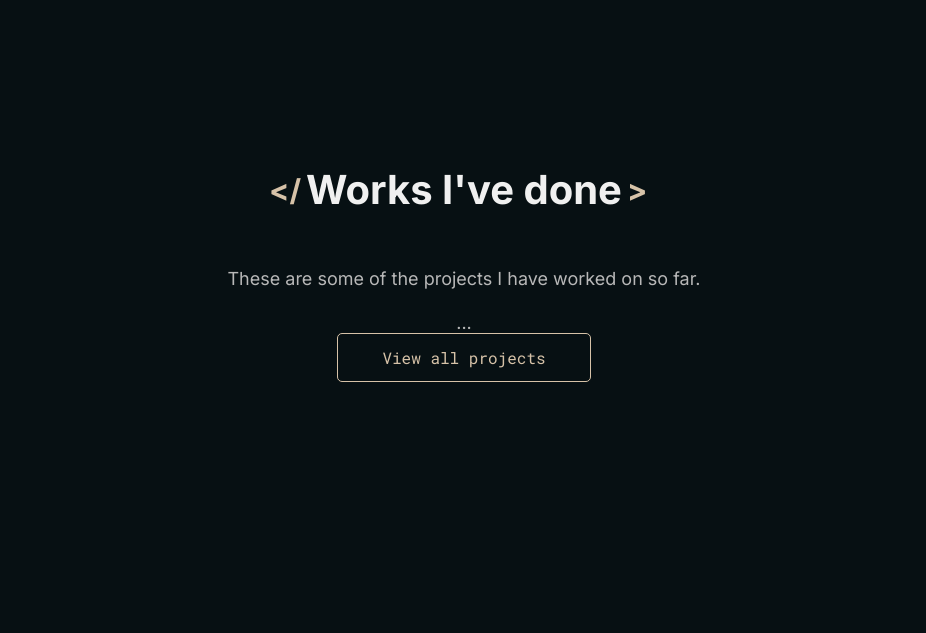
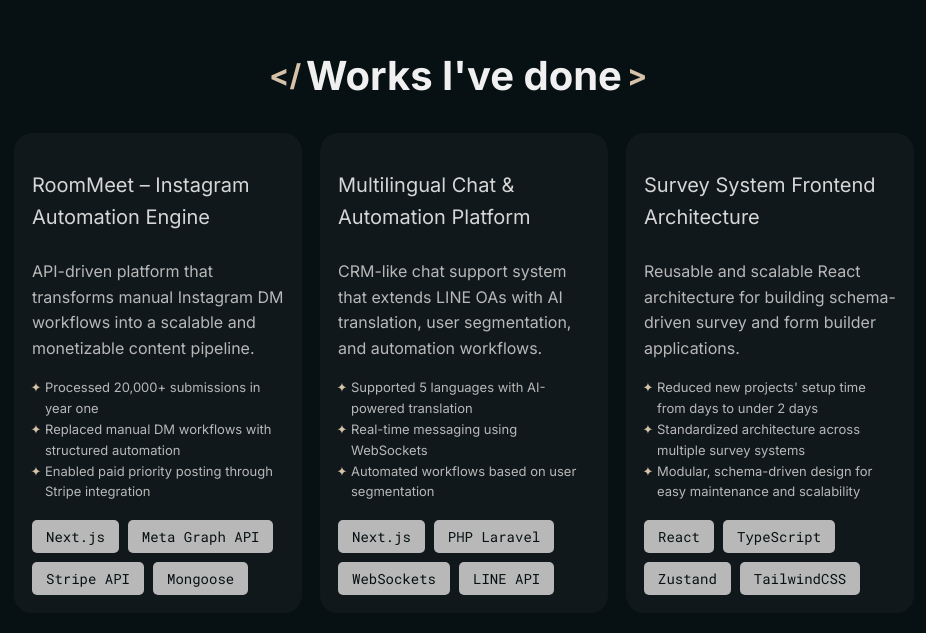
Before and after one commit to kmergedosdos/kmergedosdos.github.io, a React (Vite) app: page / in a window 1280 px wide. Shown: the part 1743-2376 px from the top of the page, without its empty margins (176-1102 px from the left). Built offline with nearby package versions, Linux system fonts and the light colour scheme.

Commit message:
project cards and content

```diff
--- /dev/null
+++ b/src/components/ProjectCard/index.css
@@ -0,0 +1,46 @@
+@import url("../../index.css");
+
+.project-card {
+  height: 100%;
+  box-shadow: 0 2px 5px rgba(0, 0, 0, 0.1);
+  background-color: var(--bg-light);
+  color: var(--text-body);
+  padding: 1em;
+  padding-top: 0.5em;
+  border-radius: 1em;
+  transition: all 0.3s ease;
+}
+
+.project-card:hover {
+  box-shadow: 0 4px 10px rgba(0, 0, 0, 0.15);
+}
+
+.project-card__title {
+  font-size: 2rem;
+  font-weight: semi-bold;
+  color: var(--text-subhead);
+}
+
+.project-card__description {
+  margin-top: 0.5em;
+  font-size: 1.6rem;
+}
+
+.project-card__key-impact {
+  list-style: none;
+  padding-left: 1em;
+  line-height: 1.6em;
+  font-size: 1.3rem;
+}
+
+.project-card__key-impact li::marker {
+  content: "✦ ";
+  color: var(--primary);
+}
+
+.project-card__technologies {
+  margin-top: 1em;
+  display: flex;
+  flex-wrap: wrap;
+  gap: 0.5em;
+}
--- /dev/null
+++ b/src/components/ProjectCard/index.tsx
@@ -0,0 +1,33 @@
+import TechTile from "../TechTile";
+import "./index.css";
+
+interface ProjectCardProps {
+  title: string;
+  description: string;
+  keyImpact: string[];
+  technologies: string[];
+}
+
+export default function ProjectCard({
+  title,
+  description,
+  keyImpact,
+  technologies,
+}: ProjectCardProps) {
+  return (
+    <div className="project-card">
+      <h4 className="project-card__title">{title}</h4>
+      <p className="project-card__description">{description}</p>
+      <ul className="project-card__key-impact">
+        {keyImpact.map((impact, index) => (
+          <li key={index}>{impact}</li>
+        ))}
+      </ul>
+      <div className="project-card__technologies">
+        {technologies.map((tech) => (
+          <TechTile key={tech} title={tech} />
+        ))}
+      </div>
+    </div>
+  );
+}
--- a/src/containers/Projects/index.css
+++ b/src/containers/Projects/index.css
@@ -5,3 +5,30 @@
   justify-content: center;
   min-height: 100vh;
 }
+
+.projects__header {
+  margin-top: 25rem;
+}
+
+.projects__list {
+  display: grid;
+  grid-template-columns: 1fr;
+  grid-gap: 1em;
+}
+
+.projects__list__item {
+  overflow: hidden;
+  border-radius: 1em;
+}
+
+@media (min-width: 900px) {
+  .projects__header {
+    margin-top: 15rem;
+  }
+}
+
+@media (min-width: 1080px) {
+  .projects__list {
+    grid-template-columns: repeat(3, 1fr);
+  }
+}
--- a/src/containers/Projects/index.tsx
+++ b/src/containers/Projects/index.tsx
@@ -1,14 +1,24 @@
 import "./index.css";
+
+import ProjectCard from "../../components/ProjectCard";
+import projects from "./projects.json";
 
 function Projects() {
   return (
     <section className="projects" id="work">
       <h2 className="projects__header">Works I've done</h2>
-      <p className="projects__body">
-        These are some of the projects I have worked on so far.
-      </p>
-      <div className="projects__list">...</div>
-      <button className="btn">View all projects</button>
+      <div className="projects__list">
+        {projects.map((project) => (
+          <div key={project.id} className="projects__list__item">
+            <ProjectCard
+              title={project.title}
+              description={project.description}
+              keyImpact={project.keyImpact}
+              technologies={project.technologies}
+            />
+          </div>
+        ))}
+      </div>
     </section>
   );
 }
--- /dev/null
+++ b/src/containers/Projects/projects.json
@@ -0,0 +1,35 @@
+[
+  {
+    "id": "project_001",
+    "title": "RoomMeet – Instagram Automation Engine",
+    "description": "API-driven platform that transforms manual Instagram DM workflows into a scalable and monetizable content pipeline.",
+    "keyImpact": [
+      "Processed 20,000+ submissions in year one",
+      "Replaced manual DM workflows with structured automation",
+      "Enabled paid priority posting through Stripe integration"
+    ],
+    "technologies": ["Next.js", "Meta Graph API", "Stripe API", "Mongoose"]
+  },
+  {
+    "id": "project_002",
+    "title": "Multilingual Chat & Automation Platform",
+    "description": "CRM-like chat support system that extends LINE OAs with AI translation, user segmentation, and automation workflows.",
+    "keyImpact": [
+      "Supported 5 languages with AI-powered translation",
+      "Real-time messaging using WebSockets",
+      "Automated workflows based on user segmentation"
+    ],
+    "technologies": ["Next.js", "PHP Laravel", "WebSockets", "LINE API"]
+  },
+  {
+    "id": "project_003",
+    "title": "Survey System Frontend Architecture",
+    "description": "Reusable and scalable React architecture for building schema-driven survey and form builder applications.",
+    "keyImpact": [
+      "Reduced new projects' setup time from days to under 2 days",
+      "Standardized architecture across multiple survey systems",
+      "Modular, schema-driven design for easy maintenance and scalability"
+    ],
+    "technologies": ["React", "TypeScript", "Zustand", "TailwindCSS"]
+  }
+]
--- a/src/index.css
+++ b/src/index.css
@@ -3,6 +3,8 @@
 
 :root {
   --bg-dark: #071013;
+  --bg-light: #10181b;
+  --bg-lighter: #1a2123;
 
   /* Primary  */
   --primary: #d6c2a8;
```
